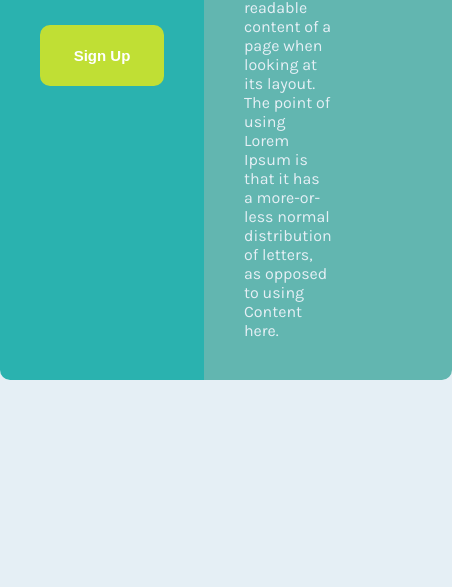
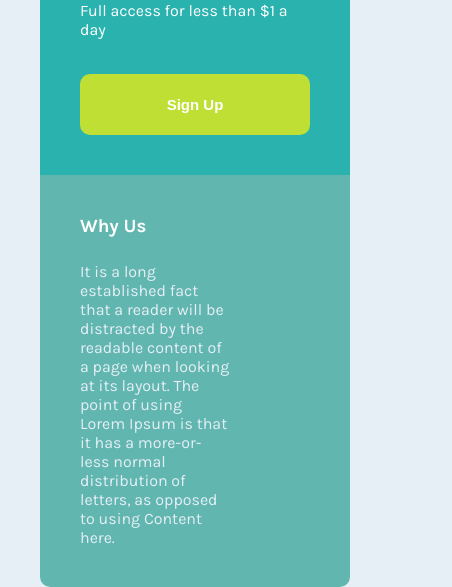
Before and after one commit to gabrielkolomar/price-grid-component, a plain HTML site: page index.html in a window 390 px wide. Shown: the part 514-1101 px from the top of the page, 452 px wide, since content can reach past the window. Before the commit the page ends 894 px from the top, so only its background shows below. Drawn offline with Linux system fonts and the light colour scheme.

Commit message:
finish commit

```diff
--- a/style.css
+++ b/style.css
@@ -29,8 +29,6 @@ body {
 .container {
   max-width: 800px;
   background: var(--white);
-  display: flex;
-  flex-direction: column;
   border-radius: 10px;
 }
 
@@ -126,3 +124,27 @@ body {
   color: var(--light-gray);
   padding: 0 80px 0 0;
 }
+
+@media screen and (max-width: 768px) {
+  body {
+    padding: 40px 40px;
+  }
+
+  .container {
+    display: flex;
+    flex-direction: column;
+  }
+
+  .division {
+    display: flex;
+    flex-direction: column;
+  }
+
+  .division .buy {
+    border-radius: 0;
+  }
+
+  .division .specs {
+    border-radius: 0 0 10px 10px;
+  }
+}
```
